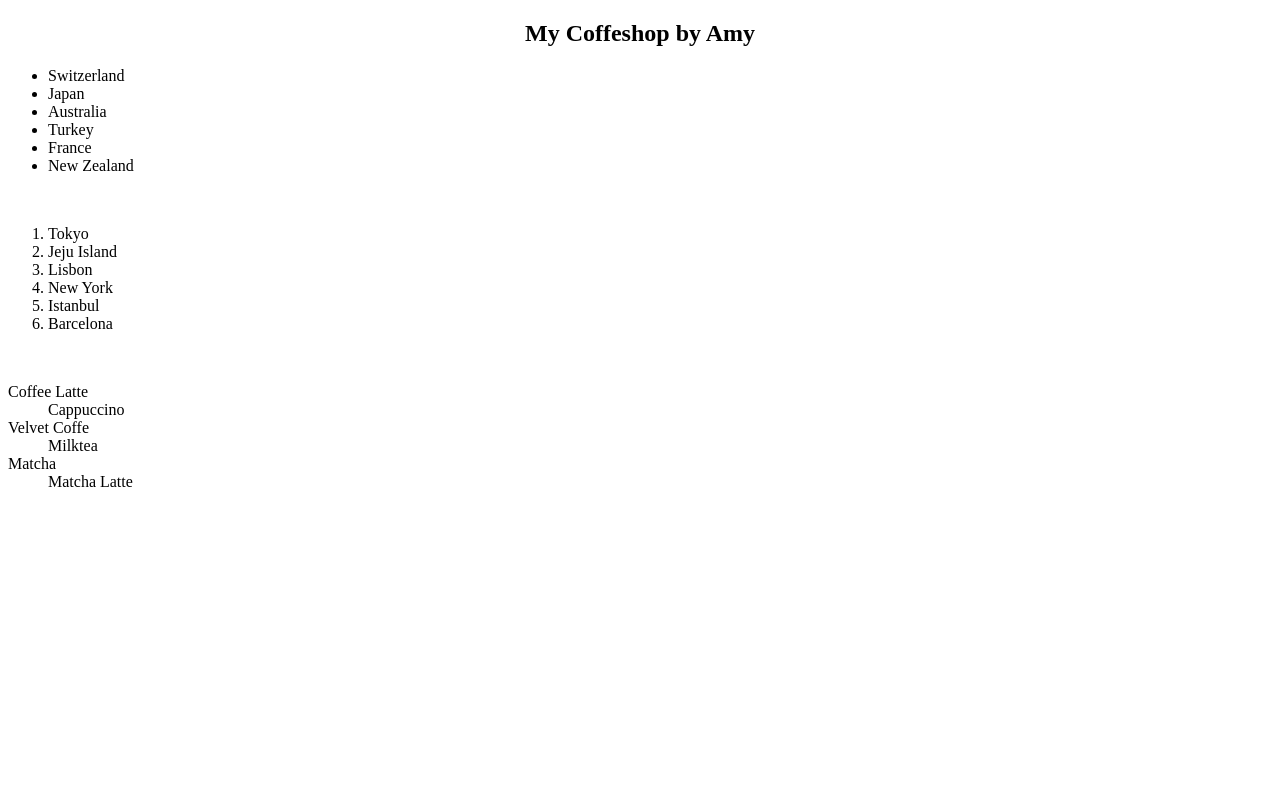
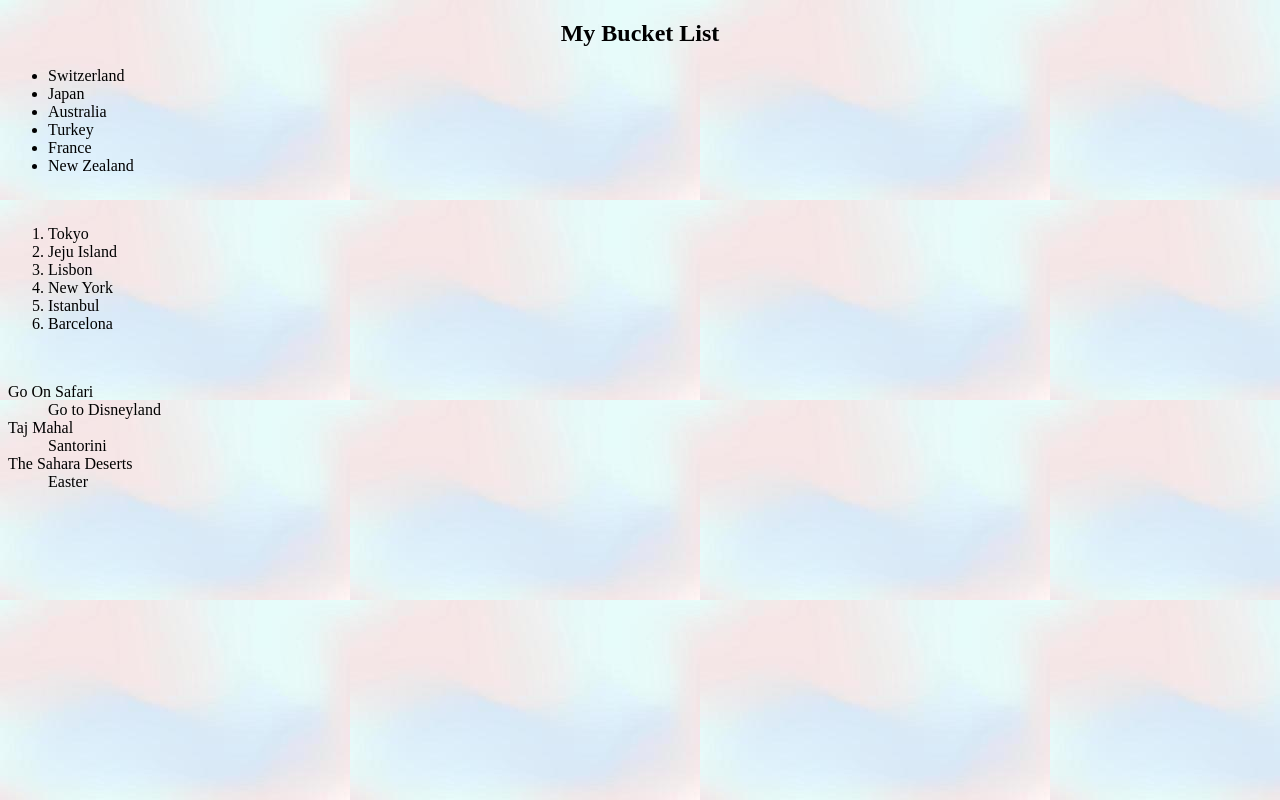
Before and after one commit to Ashaikalam/WEEK13, a plain HTML site: page index.html in a window 1280 px wide. Drawn offline with Linux system fonts and the light colour scheme.

Commit message:
Update index.html

```diff
--- a/index.html
+++ b/index.html
@@ -3,8 +3,8 @@
 <head>
     <title>Bucket List</title>
 </head>
-<body background="background.jpg">
-<h2><center>My Coffeshop by Amy</center></h2>
+<body background="background.png">
+<h2><center>My Bucket List</center></h2>
 
 
 <ul>
@@ -26,12 +26,12 @@
 </ol>
 <br>
 <dl>
-    <dt>Coffee Latte</dt>
-    <dd>Cappuccino</dd>
-    <dt>Velvet Coffe</dt>
-    <dd>Milktea</dd>
-    <dt>Matcha</dt>
-    <dd>Matcha Latte</dd>
+    <dt>Go On Safari</dt>
+    <dd>Go to Disneyland</dd>
+    <dt>Taj Mahal</dt>
+    <dd>Santorini</dd>
+    <dt>The Sahara Deserts</dt>
+    <dd>Easter</dd>
 </dl>
 </body>
 </html>
```
